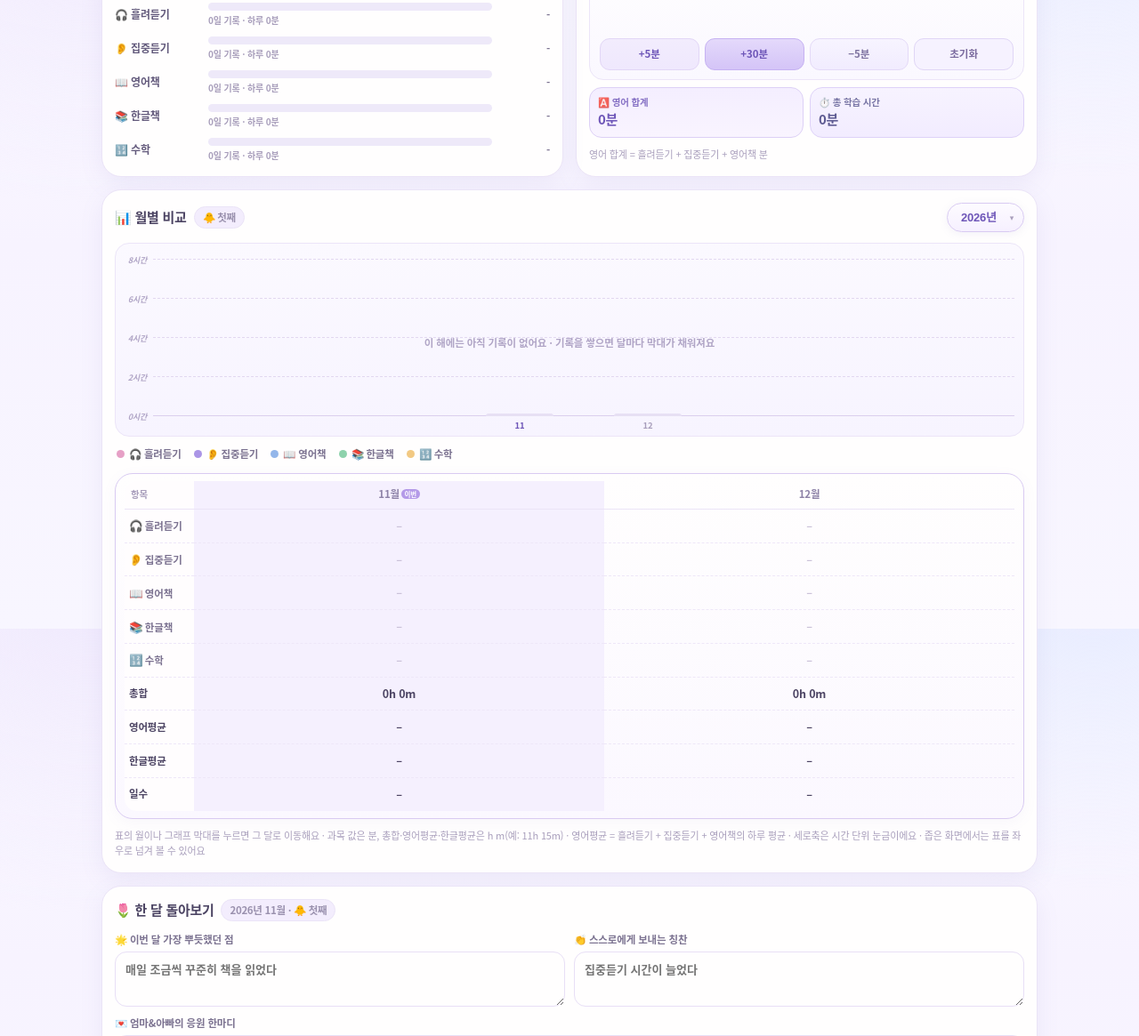
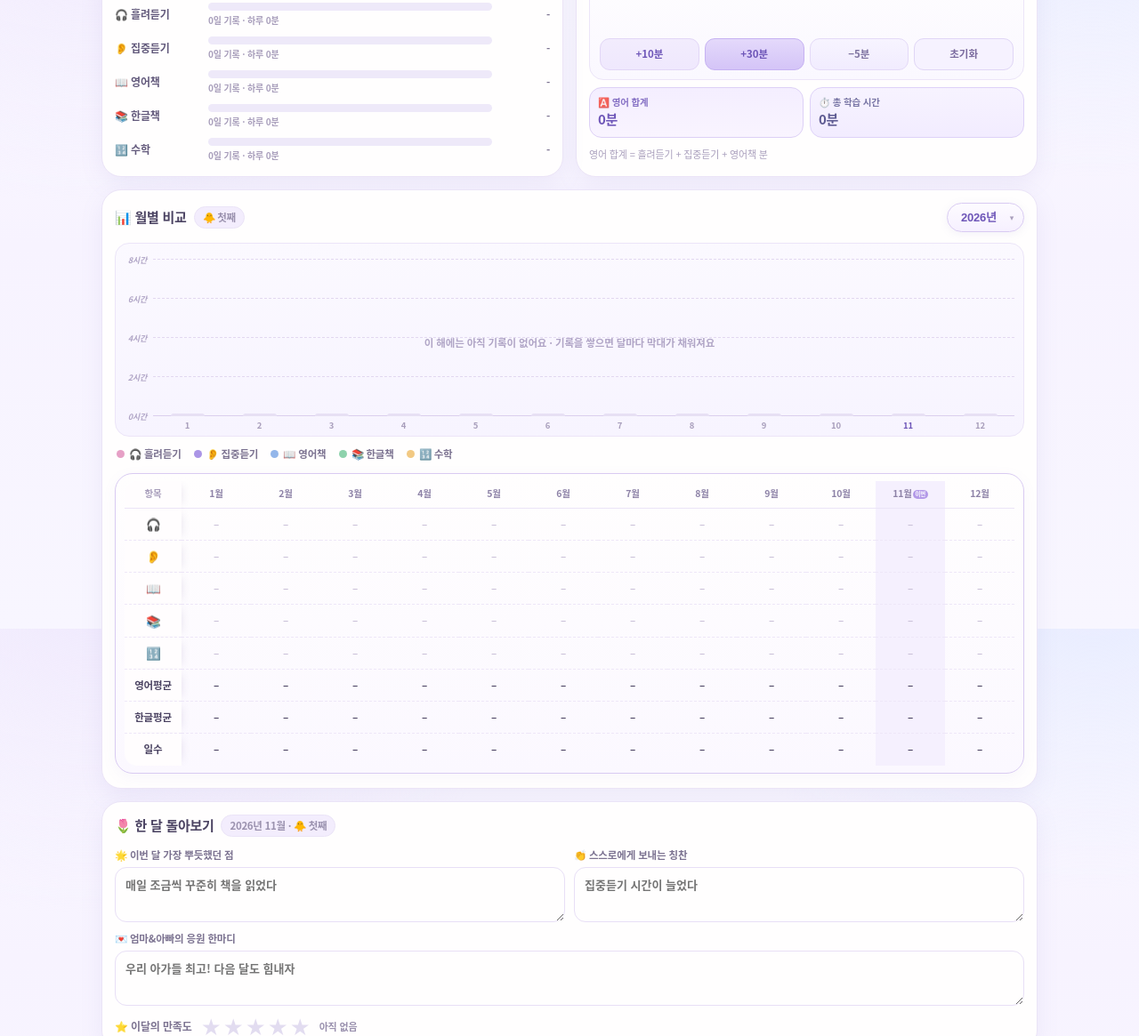
Before and after one commit to yoonseul-17171771/coupon-board, a plain HTML site: page study-note.html in a window 1280 px wide. Shown: the part 893-2058 px from the top of the page at 89% size. Drawn offline with Linux system fonts and the light colour scheme.

Commit message:
Update study-note.html

```diff
--- a/study-note.html
+++ b/study-note.html
@@ -262,17 +262,13 @@
     font-size:9px;font-weight:800;color:#b0a5c6;line-height:1;white-space:nowrap;letter-spacing:-0.02em
   }
   .cmp-bars{position:absolute;inset:0;display:grid;grid-template-columns:repeat(12,minmax(0,1fr));gap:4px}
-  /* 달이 두어 개뿐인 해는 가운데에 나란히 두고, 고른 달 틴트도 막대 폭만큼만 */
-  .cmp-bars.few{display:flex;align-items:stretch;justify-content:center;gap:24px}
-  .cmp-bars.few .cbar{flex:0 1 auto;width:min(38%,120px)}
-  .cmp-bars.few .cbar-fill,.cmp-bars.few .cbar-stub{max-width:76px;border-radius:9px 9px 0 0}
   .cbar{
     display:grid;grid-template-rows:minmax(0,1fr) 16px;align-items:end;justify-items:center;
     height:100%;min-width:0;padding:0;border-radius:10px;background:none;border:0;transition:background .15s
   }
   .cbar:hover,.cbar:focus-visible{background:#f2ecfe;outline:0}
-  /* 고른 달은 은은한 배경 틴트만 — 테두리·그림자·둥근 박스 없이 깔끔하게 */
-  .cbar.on.has{background:#f4eefe;box-shadow:none;border-radius:0}
+  /* 고른 달도 막대 자체만 서고 배경 박스는 두지 않습니다 — 아래 달 숫자만 보라색 굵게 */
+  .cbar.on.has{background:none;box-shadow:none;border-radius:10px}
   .cbar-body{position:relative;width:100%;height:100%;display:flex;align-items:flex-end;justify-content:center;min-height:0}
   .cbar-fill{
     display:flex;flex-direction:column-reverse;width:100%;max-width:38px;min-height:3px;
@@ -288,14 +284,15 @@
   .cbar.has .cbar-bl{color:#8a7fa6}
   .cbar.on .cbar-bl{color:var(--pink-deep);font-weight:800}
   /* 좁은 화면: 눈금 라벨과 막대 위 합계 숫자가 서로 겹치지 않게 폭을 아껴 씁니다. */
+  @media(max-width:759px){
+    .cbar-fill,.cbar-stub{max-width:20px}
+  }
   @media(max-width:480px){
     .cmp-area{left:36px;right:8px}
     .cmp-bars{gap:3px}
     .cmp-ylab{font-size:8.5px;right:calc(100% + 5px)}
     .cbar-sum{font-size:7.5px;letter-spacing:-0.06em}
-    .cbar-fill,.cbar-stub{max-width:26px}
-    .cmp-bars.few{gap:14px}
-    .cmp-bars.few .cbar-fill,.cmp-bars.few .cbar-stub{max-width:54px}
+    .cbar-fill,.cbar-stub{max-width:14px}
   }
 
   .cmp-legend{display:flex;flex-wrap:wrap;gap:6px 14px;margin:11px 2px 0}
@@ -332,28 +329,28 @@
       mask-image:linear-gradient(90deg,#000 85%,rgba(0,0,0,.2) 100%)
     }
   }
-  /* 표: 항목이 세로(첫 열), 달이 가로 — 2026년은 11·12월 두 칸뿐이라 좁은 화면에서도 넘치지 않습니다. */
+  /* 표: 항목이 세로(첫 열), 달이 가로 — 언제나 1~12월 12칸이라 넓은 화면에서 한눈에, 좁은 화면에서는 옆으로 넘겨 봅니다. */
   .cmp-table{width:100%;border-collapse:separate;border-spacing:0;font-size:12.5px;table-layout:fixed}
   .cmp-table.few{min-width:0}
   .cmp-table.many{min-width:680px;font-size:11.5px}
-  .cmp-table col.c-item{width:78px}
-  .cmp-table.many col.c-item{width:88px}
+  .cmp-table col.c-item{width:60px}
+  .cmp-table.many col.c-item{width:64px}
   .cmp-table th{
     padding:8px 3px 9px;font-weight:800;color:#9a90ae;vertical-align:middle;line-height:1.2;
-    border-bottom:1px solid var(--line)
+    text-align:center;border-bottom:1px solid var(--line)
   }
   .cmp-table thead th.mh{font-size:11.5px;color:#8d82a7;font-weight:800;white-space:nowrap;cursor:pointer}
   .cmp-table thead th.mh:hover{color:var(--pink-deep)}
   .cmp-table.many thead th.mh{font-size:10.5px;padding-left:1px;padding-right:1px}
   .cmp-table.many .mon-badge{font-size:6.5px;padding:1px 2.5px;margin-left:1px}
   /* 좁은 화면에서 옆으로 넘겨도 항목 이름이 계속 보이도록 첫 열을 고정합니다. */
-  .cmp-table .rowh{position:sticky;left:0;z-index:2;background:#fffdfe;text-align:left}
-  .cmp-table thead .rowh{z-index:3;padding-left:7px;font-size:10.5px;color:#a99fbc}
+  .cmp-table .rowh{position:sticky;left:0;z-index:2;background:#fffdfe;text-align:center}
+  .cmp-table thead .rowh{z-index:3;padding-left:3px;font-size:10.5px;color:#a99fbc}
   .cmp-table tbody .rowh{
-    padding:9px 4px 9px 5px;font-size:11.5px;font-weight:800;color:#7c7391;white-space:nowrap;
+    padding:9px 3px;font-size:11.5px;font-weight:800;color:#7c7391;white-space:nowrap;
     border-bottom:1px dashed #eee7f8
   }
-  .cmp-table tbody .rowh .rh-em{font-size:12.5px;margin-right:2px}
+  .cmp-table tbody .rowh .rh-em{font-size:13.5px;margin-right:0}
   .cmp-table td{
     padding:9px 2px;text-align:center;border-bottom:1px dashed #eee7f8;color:#635a7c;font-weight:700;
     white-space:nowrap;overflow:hidden;text-overflow:ellipsis;cursor:pointer
@@ -366,8 +363,8 @@
   .cmp-table.many .rowh{box-shadow:6px 0 10px -6px rgba(110,92,150,.16)}
   @media(max-width:480px){
     .cmp-table{font-size:12px}
-    .cmp-table col.c-item{width:72px}
-    .cmp-table.many col.c-item{width:80px}
+    .cmp-table col.c-item{width:60px}
+    .cmp-table.many col.c-item{width:58px}
   }
   .mon-badge{display:inline-block;font-size:7.5px;font-weight:800;color:#fff;background:#b49ae8;border-radius:99px;padding:1px 3.5px;margin-left:2px;vertical-align:1px;letter-spacing:-0.01em;white-space:nowrap}
 
@@ -529,7 +526,6 @@
         </table>
       </div>
     </div>
-    <p class="hint">표의 월이나 그래프 막대를 누르면 그 달로 이동해요 · 과목 값은 분, 총합·영어평균·한글평균은 h m(예: 11h 15m) · 영어평균 = 흘려듣기 + 집중듣기 + 영어책의 하루 평균 · 세로축은 시간 단위 눈금이에요 · 좁은 화면에서는 표를 좌우로 넘겨 볼 수 있어요</p>
   </section>
 
   <section class="card rev-card" aria-label="한 달 돌아보기">
@@ -670,7 +666,7 @@
     var h = Math.floor(mins / 60), m = mins % 60;
     return h + '시간' + (m ? ' ' + m + '분' : '');
   }
-  /* 분 → "11h 15m" (표 안 총합) · 0분도 "0h 0m" */
+  /* 분 → "11h 15m" (표 안 영어평균·한글평균) · 0분도 "0h 0m" */
   function hmHM(mins) {
     mins = Math.max(0, Math.round(mins || 0));
     return Math.floor(mins / 60) + 'h ' + (mins % 60) + 'm';
@@ -911,7 +907,7 @@
   }
 
   function fieldHtml(f) {
-    /* 빠른 입력: +5분 · +30분 · −5분 · 초기화 (0분 미만으로는 내려가지 않아요) */
+    /* 빠른 입력: +10분 · +30분 · −5분 · 초기화 (0분 미만으로는 내려가지 않아요) */
     return '<div class="field" data-row="' + f.id + '">' +
              '<div class="field-top">' +
                '<span class="fname"><span class="em">' + f.emoji + '</span>' + f.label + '</span>' +
@@ -922,7 +918,7 @@
                '</span>' +
              '</div>' +
              '<div class="fbtns">' +
-               '<button class="qbtn" type="button" data-add="5" data-field="' + f.id + '" aria-label="' + f.label + ' 5분 더하기">+' + 5 + f.unit + '</button>' +
+               '<button class="qbtn" type="button" data-add="10" data-field="' + f.id + '" aria-label="' + f.label + ' 10분 더하기">+' + 10 + f.unit + '</button>' +
                '<button class="qbtn plus" type="button" data-add="30" data-field="' + f.id + '" aria-label="' + f.label + ' 30분 더하기">+' + 30 + f.unit + '</button>' +
                '<button class="qbtn minus" type="button" data-add="-5" data-field="' + f.id + '" aria-label="' + f.label + ' 5분 빼기">−5' + f.unit + '</button>' +
                '<button class="qbtn ghost" type="button" data-clear="1" data-field="' + f.id + '" aria-label="' + f.label + ' 0분으로 초기화">초기화</button>' +
@@ -1018,9 +1014,21 @@
     return out;
   }
 
-  /* 2026년은 11월·12월만, 그 밖의 해는 1월부터 12월까지 보여 줍니다. */
+  /* 도표는 해와 상관없이 언제나 1월부터 12월까지 12칸을 보여 줍니다(2026년 포함). */
   function cmpMonths(y) {
-    if (Number(y) === 2026) return [11, 12];
+    var out = [], m;
+    for (m = 1; m <= 12; m++) out.push(m);
+    return out;
+  }
+
+  /* 그 달의 날수(28·29·30·31) — 과목 5행과 영어평균·한글평균의 하루 평균 나눔값입니다. */
+  function daysInMonthOf(ym) {
+    var p = String(ym).split('-');
+    return new Date(Number(p[0]), Number(p[1]), 0).getDate();
+  }
+
+  /* 그래프는 해와 상관없이 언제나 1월부터 12월까지 12칸을 그립니다. */
+  function cmpChartMonths() {
     var out = [], m;
     for (m = 1; m <= 12; m++) out.push(m);
     return out;
@@ -1050,10 +1058,16 @@
 
     $('cmpSub').textContent = CHILDREN[childKey === 'c1' ? 0 : 1].emoji + ' ' + state.names[childKey];
 
-    var rows = [], ym;
+    /* 그래프 막대: 언제나 1~12월 전체 — 기록이 없는 달은 바닥에 연한 회색 pill 만 */
+    var rows = [], trows = [], ym;
+    cmpChartMonths().forEach(function (m) {
+      ym = y + '-' + pad2(m);
+      rows.push({ ym: ym, m: m, t: monthTotals(childKey, ym) });
+    });
+    /* 도표: 해와 상관없이 1~12월 12개월 전체 */
     cmpMonths(y).forEach(function (m) {
       ym = y + '-' + pad2(m);
-      rows.push({ ym: ym, m: m, t: monthTotals(childKey, ym) });
+      trows.push({ ym: ym, m: m, t: monthTotals(childKey, ym) });
     });
     var maxTotal = 0, any = 0;
     rows.forEach(function (r) {
@@ -1087,7 +1101,7 @@
                   '</span>';
     }
 
-    /* --- 일체형 스택 막대: 고른 해의 달만, 맨 위만 둥글게, 막대 위 총 분 --- */
+    /* --- 일체형 스택 막대: 1~12월 12칸, 맨 위만 둥글게, 막대 위 총 분 --- */
     var barsHtml = rows.map(function (r) {
       var d = r.t, on = (r.ym === state.ui.ym), inner = '';
       if (d.total > 0) {
@@ -1113,22 +1127,20 @@
     $('cmpChart').innerHTML =
       '<div class="cmp-area">' +
         '<div class="cmp-grid" aria-hidden="true">' + gridHtml + '</div>' +
-        '<div class="cmp-bars' + (rows.length < 6 ? ' few' : '') + '"' +
-             (rows.length < 6 ? '' : ' style="grid-template-columns:repeat(' + rows.length + ',minmax(0,1fr))"') +
-             '>' + barsHtml + '</div>' +
+        '<div class="cmp-bars">' + barsHtml + '</div>' +
       '</div>';
     $('cmpChart').setAttribute('aria-label',
-      rows[0].m + '월부터 ' + rows[rows.length - 1].m + '월까지 과목별 학습 시간 막대 그래프');
+      y + '년 1월부터 12월까지 과목별 학습 시간 막대 그래프');
 
     renderLegend();
     $('cmpNote').hidden = any > 0;
 
     /* --- 도표: 항목은 세로, 달은 가로 --- */
     var tbl = $('cmpTable');
-    tbl.className = 'cmp-table ' + (rows.length >= 6 ? 'many' : 'few');
+    tbl.className = 'cmp-table ' + (trows.length >= 6 ? 'many' : 'few');
     var thisYM = todayKey().slice(0, 7);
 
-    $('cmpHead').innerHTML = '<tr><th scope="col" class="rowh">항목</th>' + rows.map(function (r) {
+    $('cmpHead').innerHTML = '<tr><th scope="col" class="rowh">항목</th>' + trows.map(function (r) {
       var on = (r.ym === state.ui.ym);
       return '<th scope="col" class="mh' + (on ? ' on' : '') + '" data-month="' + r.ym + '"' +
              ' aria-label="' + ymLabel(r.ym) + '로 이동">' + r.m + '월' +
@@ -1137,7 +1149,7 @@
 
     /* 달마다 같은 모양의 칸을 만듭니다. c.html 은 칸 내용, c.dim 은 기록 없음 표시. */
     function monthCells(pick) {
-      return rows.map(function (r) {
+      return trows.map(function (r) {
         var c = pick(r), on = (r.ym === state.ui.ym);
         return '<td class="' + (on ? 'on' : '') + (c.dim ? ' dim' : '') + '" data-month="' + r.ym + '">' +
                c.html + '</td>';
@@ -1150,22 +1162,25 @@
              '</tr>';
     }
 
+    /* 과목 5행은 그 달 누적 ÷ 그 달 일수(28~31)의 하루 평균(분)으로 보여 줍니다. */
     var body = SUBJECTS.map(function (s) {
-      return rowHtml('', s.label + ' (' + s.unit + ')',
-        '<span class="rh-em" aria-hidden="true">' + s.emoji + '</span>' + s.label,
-        function (r) { var v = r.t[s.id]; return { html: v ? v : '–', dim: !v }; });
+      return rowHtml('', s.label + ' 하루 평균 (그 달 누적 ÷ 그 달 일수)',
+        '<span class="rh-em" title="' + s.label + ' 하루 평균" aria-label="' + s.label + ' 하루 평균">' + s.emoji + '</span>',
+        function (r) {
+          var v = r.t[s.id];
+          return { html: v ? Math.round(v / daysInMonthOf(r.ym)) + '분' : '–', dim: !v };
+        });
     }).join('');
-    body += rowHtml('r-total', '이 달 총합 (시간)',
-      '총합', function (r) { return { html: hmHM(r.t.total), dim: !r.t.total }; });
-    body += rowHtml('r-total', '하루 평균 영어 (흘려듣기+집중듣기+영어책)',
+    /* 영어평균·한글평균도 과목 5행과 똑같이 그 달 누적 ÷ 그 달 일수(28~31)입니다. */
+    body += rowHtml('r-total', '영어 하루 평균 (흘려듣기+집중듣기+영어책 누적 ÷ 그 달 일수)',
       '영어평균', function (r) {
         var d = r.t;
-        return { html: d.days ? hmHM(Math.round(d.engTotal / d.days)) : '–', dim: !d.days };
+        return { html: d.engTotal > 0 ? hmHM(Math.round(d.engTotal / daysInMonthOf(r.ym))) : '–', dim: !d.engTotal };
       });
-    body += rowHtml('r-total', '하루 평균 한글책',
+    body += rowHtml('r-total', '한글책 하루 평균 (한글책 누적 ÷ 그 달 일수)',
       '한글평균', function (r) {
         var d = r.t;
-        return { html: d.days ? hmHM(Math.round(d.korMin / d.days)) : '–', dim: !d.days };
+        return { html: d.korMin > 0 ? hmHM(Math.round(d.korMin / daysInMonthOf(r.ym))) : '–', dim: !d.korMin };
       });
     body += rowHtml('r-total', '기록한 날 수',
       '일수', function (r) { return { html: r.t.days ? r.t.days : '–', dim: !r.t.days }; });
```
